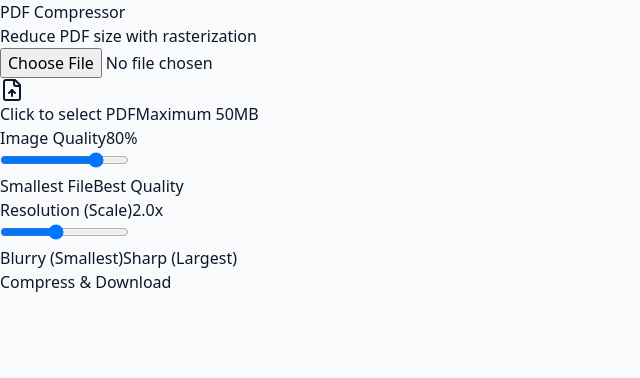
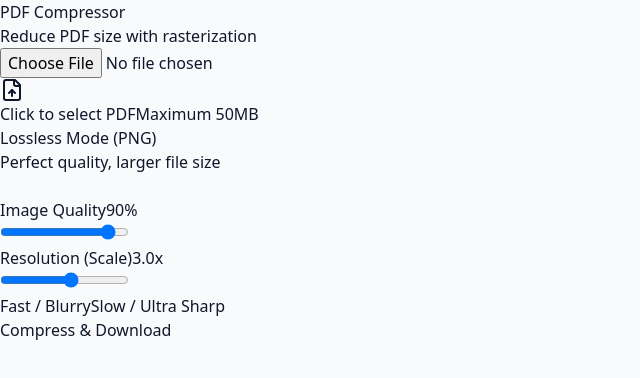
Before and after one commit to Benedict-CS/pdf-compress, a React (Vite) app in the folder frontend/: page / in a window 1280 px wide. Shown: the top 378 px of the page, without its empty margins (0-640 px from the left). Built offline with nearby package versions, Linux system fonts and the light colour scheme.

Commit message:
Feature: Add Lossless (PNG) mode and extend resolution scale to 5.0x

```diff
--- a/frontend/src/App.tsx
+++ b/frontend/src/App.tsx
@@ -3,8 +3,9 @@ import { FileUp, FileDown, Loader2, AlertCircle } from 'lucide-react';
 
 function App() {
   const [file, setFile] = useState<File | null>(null);
-  const [quality, setQuality] = useState(0.8);
-  const [scale, setScale] = useState(2.0);
+  const [quality, setQuality] = useState(0.9);
+  const [scale, setScale] = useState(3.0);
+  const [format, setFormat] = useState<'jpeg' | 'png'>('jpeg');
   const [isProcessing, setIsProcessing] = useState(false);
   const [error, setError] = useState<string | null>(null);
 
@@ -25,6 +26,7 @@ function App() {
     formData.append('file', file);
     formData.append('quality', quality.toString());
     formData.append('scale', scale.toString());
+    formData.append('format', format);
 
     try {
       // Use relative path so Nginx can proxy it to the backend
@@ -97,7 +99,21 @@ function App() {
           </div>
 
           {/* Settings */}
-          <div className="space-y-4">
+          <div className="space-y-5">
+            <div className="flex items-center justify-between p-3 bg-slate-50 rounded-xl border border-slate-100">
+              <div>
+                <span className="text-sm font-bold text-slate-700">Lossless Mode (PNG)</span>
+                <p className="text-[10px] text-slate-400">Perfect quality, larger file size</p>
+              </div>
+              <button
+                onClick={() => setFormat(format === 'jpeg' ? 'png' : 'jpeg')}
+                className={`w-12 h-6 rounded-full transition-colors relative ${format === 'png' ? 'bg-blue-600' : 'bg-slate-300'}`}
+              >
+                <div className={`absolute top-1 w-4 h-4 bg-white rounded-full transition-all ${format === 'png' ? 'left-7' : 'left-1'}`} />
+              </button>
+            </div>
+
+            {format === 'jpeg' && (
               <div>
                 <div className="flex justify-between items-center mb-1">
                   <label className="text-xs font-semibold text-slate-500 uppercase">Image Quality</label>
@@ -110,11 +126,8 @@ function App() {
                   onChange={(e) => setQuality(Number(e.target.value))}
                   className="w-full h-2 bg-slate-200 rounded-lg appearance-none cursor-pointer accent-blue-600"
                 />
-              <div className="flex justify-between text-[10px] text-slate-400 mt-1">
-                <span>Smallest File</span>
-                <span>Best Quality</span>
               </div>
-            </div>
+            )}
 
             <div>
               <div className="flex justify-between items-center mb-1">
@@ -123,14 +136,14 @@ function App() {
               </div>
               <input
                 type="range"
-                min="0.5" max="4.0" step="0.5"
+                min="0.5" max="5.0" step="0.5"
                 value={scale}
                 onChange={(e) => setScale(Number(e.target.value))}
                 className="w-full h-2 bg-slate-200 rounded-lg appearance-none cursor-pointer accent-blue-600"
               />
               <div className="flex justify-between text-[10px] text-slate-400 mt-1">
-                <span>Blurry (Smallest)</span>
-                <span>Sharp (Largest)</span>
+                <span>Fast / Blurry</span>
+                <span>Slow / Ultra Sharp</span>
               </div>
             </div>
           </div>
```
Also changed, not shown: 1 other file (tests, documents, lock files or other folders). Lines whose indentation alone changed are shown as unchanged.
